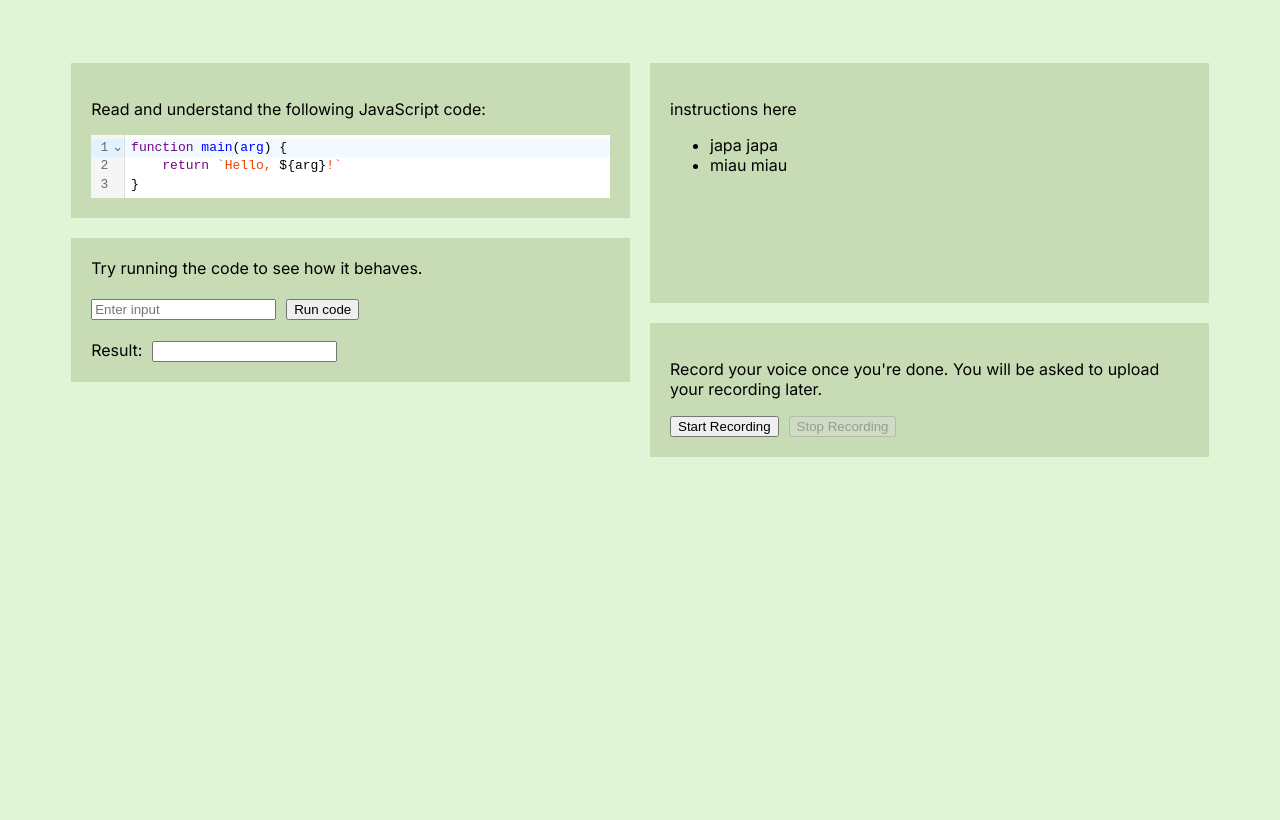
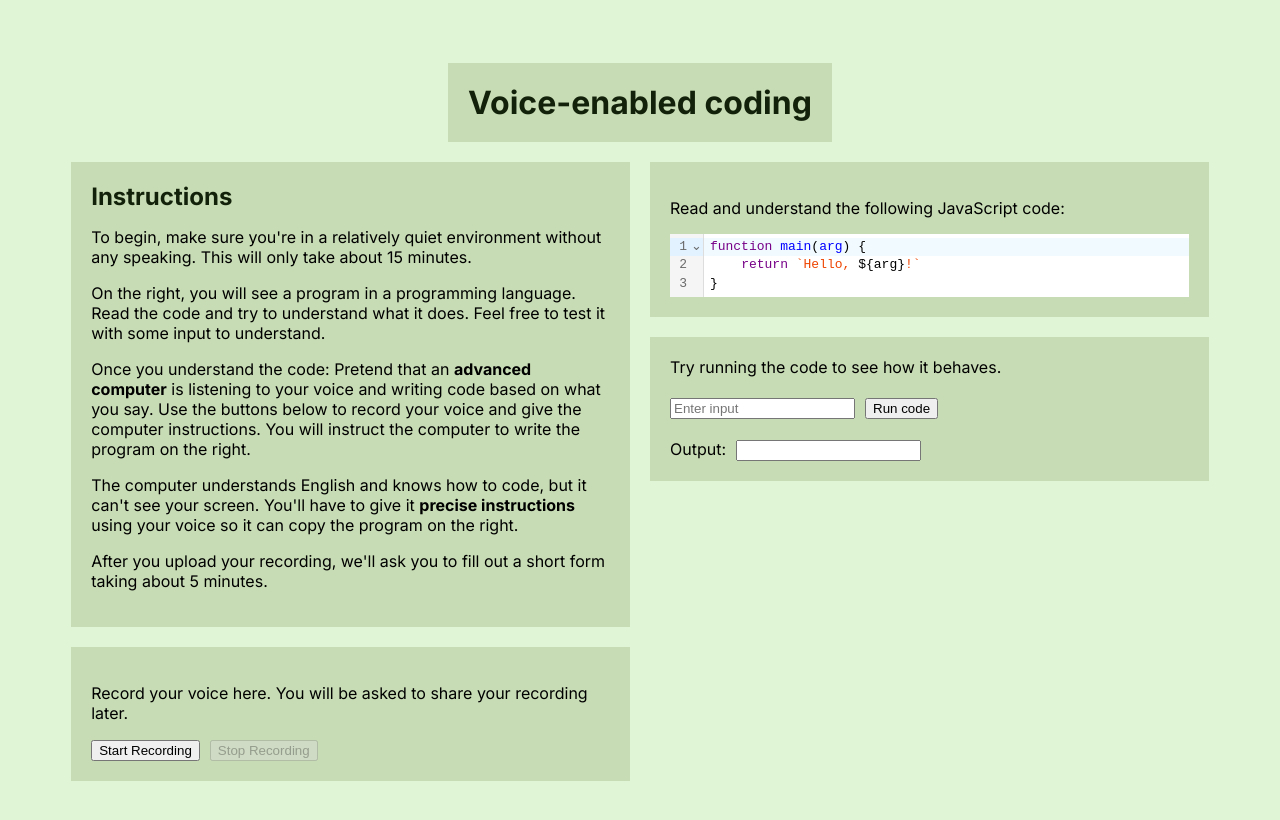
Before and after one commit to RocketRace/voice-enabled, a Next.js app: page / in a window 1280 px wide. Shown: the top 820 px of the page. Built offline with nearby package versions, Linux system fonts and the light colour scheme; what @nextjournal/lang-clojure, msgpack5 would draw is missing.

Commit message:
add instructions

```diff
--- a/app/Executor.tsx
+++ b/app/Executor.tsx
@@ -80,7 +80,7 @@ export const Executor = ({ type, spec }: { type: InputType, spec: LanguageSpec }
             <button type="button" onClick={downloadVirus}>Run code</button>
         </div>
         <div>
-            <span className="with-gap">Result:</span>
+            <span className="with-gap">Output:</span>
             <input readOnly type="text" value={result} />
         </div>
     </div>
--- a/app/Instructions.tsx
+++ b/app/Instructions.tsx
@@ -1,9 +1,27 @@
 export const Instructions = () => {
     return <div className="instructions">
-        <p>instructions here</p>
-        <ul>
-            <li>japa japa</li>
-            <li>miau miau</li>
-        </ul>
+        <h2 className="big-text">Instructions</h2>
+        <p>
+            To begin, make sure you're in a relatively quiet environment without any speaking.
+            This will only take about 15 minutes.
+        </p>
+        <p>
+            On the right, you will see a program in a programming language.
+            Read the code and try to understand what it does.
+            Feel free to test it with some input to understand.
+        </p>
+        <p>
+            Once you understand the code:
+            Pretend that an <b>advanced computer</b> is listening to your voice and writing code based on what you say.
+            Use the buttons below to record your voice and give the computer instructions.
+            You will instruct the computer to write the program on the right.
+        </p>
+        <p>
+            The computer understands English and knows how to code, but it can't see your screen.
+            You'll have to give it <b>precise instructions</b> using your voice so it can copy the program on the right.
+        </p>
+        <p>
+            After you upload your recording, we'll ask you to fill out a short form taking about 5 minutes.
+        </p>
     </div>
 }
--- a/app/Recorder.tsx
+++ b/app/Recorder.tsx
@@ -94,7 +94,7 @@ export const AudioRecorder = ({ language }: { language: string }) => {
         ? <p>Recording: {duration}</p>
         : isRecorded
             ? <p>Recorded: {stoppedDuration}</p>
-            : <p>Record your voice once you're done. You will be asked to upload your recording later.</p>
+            : <p>Record your voice here. You will be asked to share your recording later.</p>
 
     return (
         <div className='recorder'>
--- a/app/globals.css
+++ b/app/globals.css
@@ -1,6 +1,26 @@
 :root {
   --background: #e0f4d6;
   --block: #c7dcb4;
+  --dark: #122109;
+}
+
+.page {
+  display: flex;
+  flex-direction: column;
+  align-items: center;
+  margin: 5%;
+}
+
+.header {
+  padding: 20px;
+  background-color: var(--block);
+  margin-bottom: 20px;
+  flex-grow: 0;
+}
+
+.big-text {
+  margin: 0px;
+  color: var(--dark);
 }
 
 .main {
@@ -8,7 +28,6 @@
   flex-direction: row;
   gap: 20px;
   min-height: 50vh;
-  margin: 5%;
 }
 
 .divider {
--- a/app/page.tsx
+++ b/app/page.tsx
@@ -34,14 +34,19 @@ export default function Main() {
     setSnippet(snippets[fakeRandom(2)]);
   })
 
-  return <main className='main'>
-    <div className="left-pane">
-      {snippet && <Editor {...snippet} />}
-      {snippet && <Executor type="text" spec={snippet} />}
-    </div>
-    <div className="right-pane">
-      <Instructions />
-      {snippet && <AudioRecorder language={snippet?.language} />}
-    </div>
-  </main>
+  return <div className='page'>
+    <header className="header">
+      <h1 className="big-text">Voice-enabled coding</h1>
+    </header>
+    <main className="main">
+      <div className="right-pane">
+        <Instructions />
+        {snippet && <AudioRecorder language={snippet?.language} />}
+      </div>
+      <div className="left-pane">
+        {snippet && <Editor {...snippet} />}
+        {snippet && <Executor type="text" spec={snippet} />}
+      </div>
+    </main>
+  </div>
 }
```
